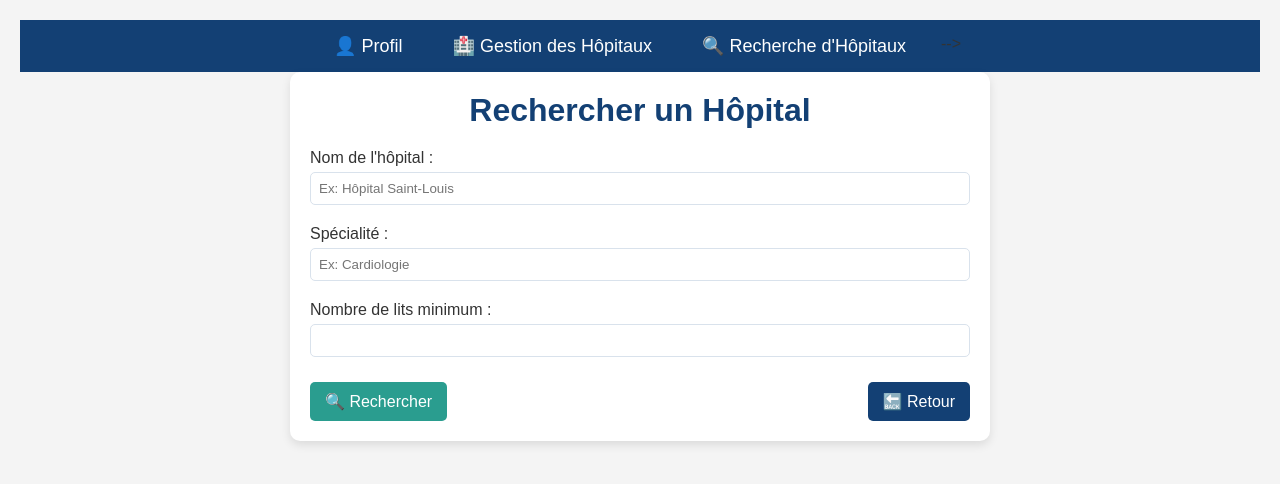
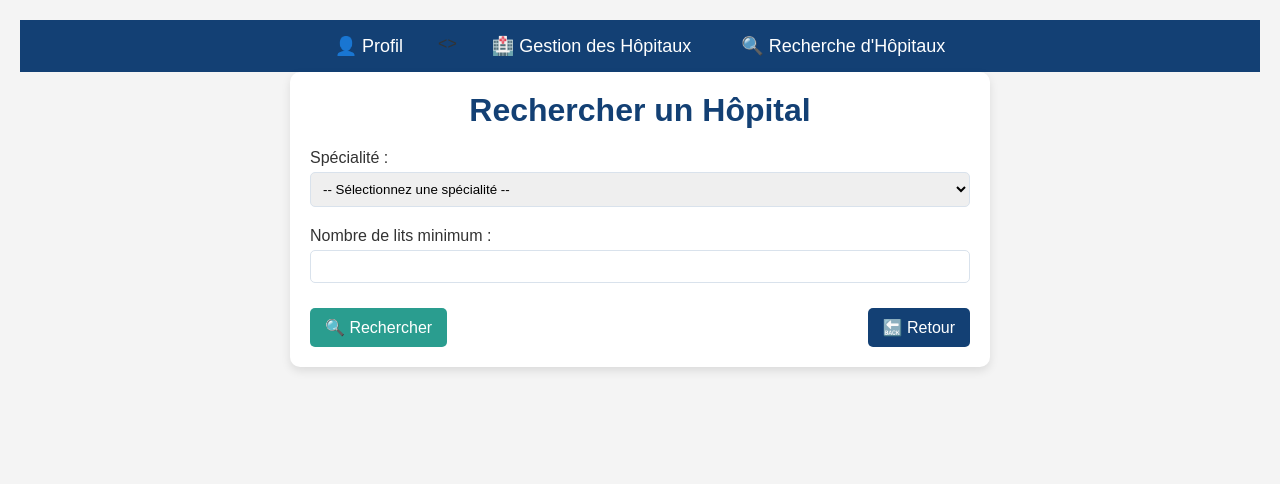
Before and after one commit to Emmy2401/Meadheadfront, a Vue app: page /search-hospitals in a window 1280 px wide. Shown: the top 484 px of the page. Built offline with nearby package versions, Linux system fonts and the light colour scheme.

Commit message:
hospitalistview ok, add ok, search criteria ok, register,login me ok reste UPDATE

```diff
--- a/src/App.vue
+++ b/src/App.vue
@@ -4,8 +4,8 @@
     <nav v-if="!hideMenu">
       <ul>
         <li><router-link to="/me">👤 Profil</router-link></li>
-        <!--><li><router-link to="/hospitals"  @click="testClick">🏥 Gestion des Hôpitaux</router-link></li>
-        <li><router-link to="/search-hospitals">🔍 Recherche d'Hôpitaux</router-link></li>-->
+        <><li><router-link to="/hospitals">🏥 Gestion des Hôpitaux</router-link></li>
+        <li><router-link to="/search-hospitals">🔍 Recherche d'Hôpitaux</router-link></li>
       </ul>
     </nav>
 
@@ -18,12 +18,9 @@ export default {
   computed: {
     hideMenu() {
       // Cache le menu sur les pages Login et Register
-      return this.$route.path === "/login" || this.$route.path === "/register";
+      return this.$route.path === "/" || this.$route.path === "/register";
     }
   },
-  testClick() {
-    console.log("Clic détecté !");
-  }
 };
 </script>
 
--- a/src/router/index.js
+++ b/src/router/index.js
@@ -6,6 +6,7 @@ import AddHospitalView from '../views/AddHospitalView.vue';
 import UpdateHospitalView from '../views/UpdateHospitalView.vue';
 import ProfileView from '../views/ProfileView.vue';
 import SearchHospitalsView from '../views/SearchHospitalsView.vue';
+
 
 
 const routes = [
--- a/src/views/HospitalListView.vue
+++ b/src/views/HospitalListView.vue
@@ -1,6 +1,10 @@
 <template>
   <div class="container">
     <h1>Liste des Hôpitaux</h1>
+     <!-- Bouton Ajouter un hôpital -->
+     <div class="actions">
+      <router-link to="/add-hospital" class="add-button">➕ Ajouter un hôpital</router-link>
+    </div>
 
     <div v-if="hospitals.length > 0">
       <table>
@@ -8,12 +12,23 @@
           <tr>
             <th>Nom</th>
             <th>Spécialités</th>
+            <th>Actions</th>
           </tr>
         </thead>
         <tbody>
           <tr v-for="hospital in hospitals" :key="hospital.id">
             <td>{{ hospital.name }}</td>
-            <td>{{ hospital.specialties.map(s => s.name).join(', ') }}</td>
+            <td>
+                {{
+                  hospital.specialties && hospital.specialties.length > 0
+                    ? hospital.specialties.map(s => s.name).join(', ')
+                    : 'Aucune spécialité'
+                }}
+            </td>
+            <td>
+              <!-- Bouton Modifier -->
+              <router-link :to="'/update-hospital/' + hospital.id" class="update-button">📝 Modifier</router-link>
+            </td>
           </tr>
         </tbody>
       </table>
@@ -31,22 +46,29 @@ export default {
       hospitals: []
     };
   },
-  async created() {
+  methods: {
+    async getAll() {
+      console.log("📡 Appel de getAll()..."); // Vérifier si la méthode est appelée
       try {
-      const token = localStorage.getItem("token");
-      if (!token) throw new Error("Token manquant. Connectez-vous.");
-
-      const response = await axios.get("http://localhost:8085/getAll", {
+        const response = await axios.get("http://localhost:8085/hospitals/getAll", {
           headers: {
-          Authorization: `Bearer ${token}`
+            Authorization: "Bearer " + localStorage.getItem("token"),
+            //"Cache-Control": "no-cache",
+            //"Pragma": "no-cache"
           }
         });
 
+        console.log("✅ Données reçues :", response.data);
         this.hospitals = response.data;
       } catch (error) {
-      console.error("Erreur lors de la récupération des hôpitaux :", error);
+        console.error("❌ Erreur lors de la récupération des hôpitaux :", error);
         alert("Impossible de charger les hôpitaux.");
       }
+    }
+  },
+  mounted() {
+    console.log("🚀 Composant monté !");
+    this.getAll();
   }
 };
 </script>
--- a/src/views/SearchHospitalsView.vue
+++ b/src/views/SearchHospitalsView.vue
@@ -5,13 +5,13 @@
     <!-- Formulaire de recherche -->
     <form @submit.prevent="searchHospitals">
       <div class="form-group">
-        <label for="name">Nom de l'hôpital :</label>
-        <input type="text" id="name" v-model="searchCriteria.name" placeholder="Ex: Hôpital Saint-Louis" />
-      </div>
-
-      <div class="form-group">
         <label for="specialty">Spécialité :</label>
-        <input type="text" id="specialty" v-model="searchCriteria.specialtyName" placeholder="Ex: Cardiologie" />
+        <select id="specialty" v-model="searchCriteria.specialtyName">
+          <option value="">-- Sélectionnez une spécialité --</option>
+          <option v-for="(specialty, index) in specialtiesList" :key="index" :value="specialty.name">
+            {{ specialty.name }}
+          </option>
+        </select>
       </div>
 
       <div class="form-group">
@@ -42,11 +42,11 @@
           <tr v-for="(hospital, index) in hospitals" :key="index">
             <td>{{ hospital.name }}</td>
             <td>
-            {{
-              hospital.specialties && hospital.specialties.length > 0
-              ? hospital.specialties.map(s => s.name).join(', ')
-              : 'Aucune spécialité'
-            }}
+              {{
+                hospital.specialties && hospital.specialties.length > 0
+                  ? hospital.specialties.map(s => s.name).join(', ')
+                  : 'Aucune spécialité'
+              }}
             </td>
             <td>{{ hospital.numberOfBeds }}</td>
             <td>{{ hospital.distance !== undefined ? hospital.distance.toFixed(2) + ' km' : 'Non calculée' }}</td>
@@ -66,12 +66,20 @@ export default {
   data() {
     return {
       searchCriteria: {
-        name: "",
         specialtyName: "",
         minBeds: null,
-        refLat: 48.8566, //  Latitude par défaut : POC
-        refLng: 2.3522, //  Longitude par défaut : POC
+        refLat: 48.8566, // Latitude par défaut : Paris
+        refLng: 2.3522,  // Longitude par défaut : Paris
       },
+      specialtiesList: [
+        { name: "Cardiologie" },
+        { name: "Neurologie" },
+        { name: "Chirurgie générale" },
+        { name: "Oncologie" },
+        { name: "Pédiatrie" },
+        { name: "Radiologie" },
+        { name: "Médecine d'urgence" }
+      ],
       hospitals: [],
       searchPerformed: false,
     };
@@ -89,7 +97,7 @@ export default {
             refLng: this.searchCriteria.refLng,
           },
           headers: {
-            Authorization: "Bearer " + localStorage.getItem("token"), //  Auth si nécessaire
+            Authorization: "Bearer " + localStorage.getItem("token"),
           },
         });
 
@@ -129,7 +137,7 @@ h2 {
   text-align: left;
 }
 
-input {
+input, select {
   width: 100%;
   padding: 8px;
   margin-top: 5px;
```
Lines whose indentation alone changed are shown as unchanged.
